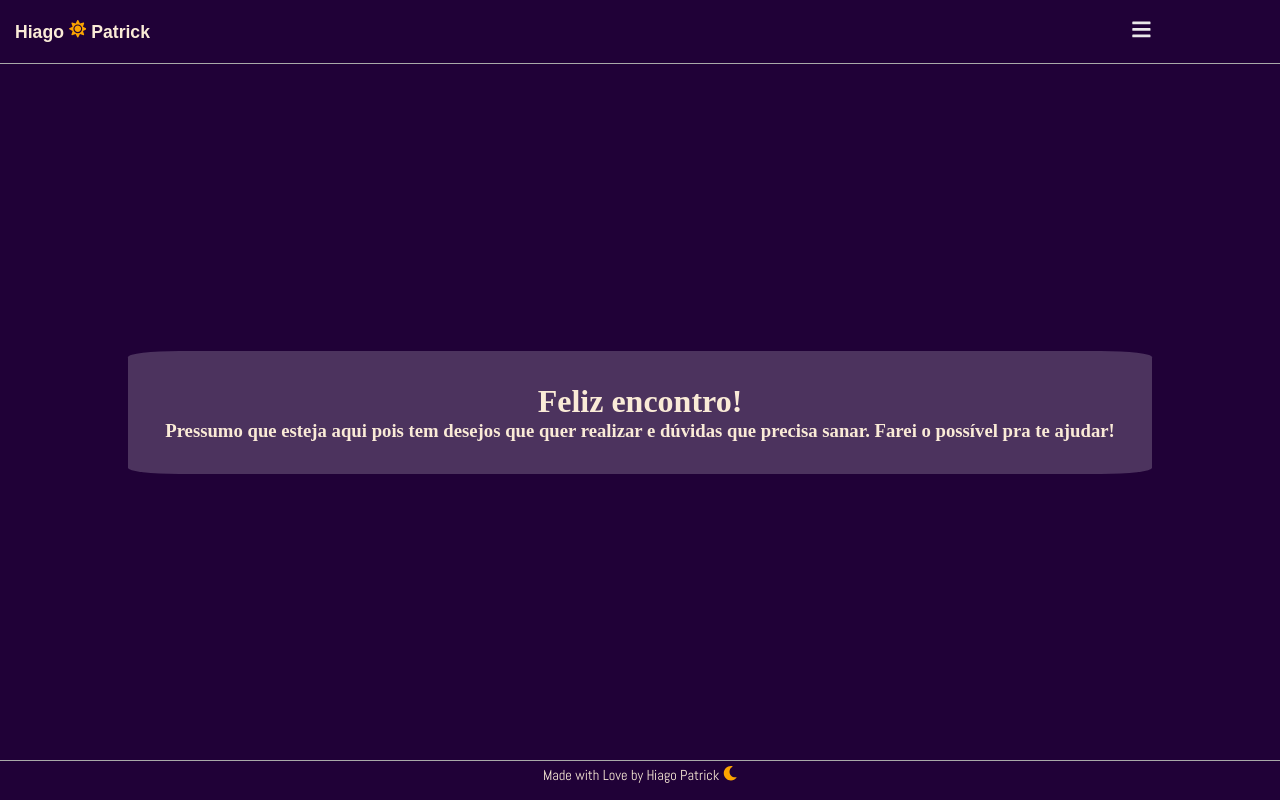
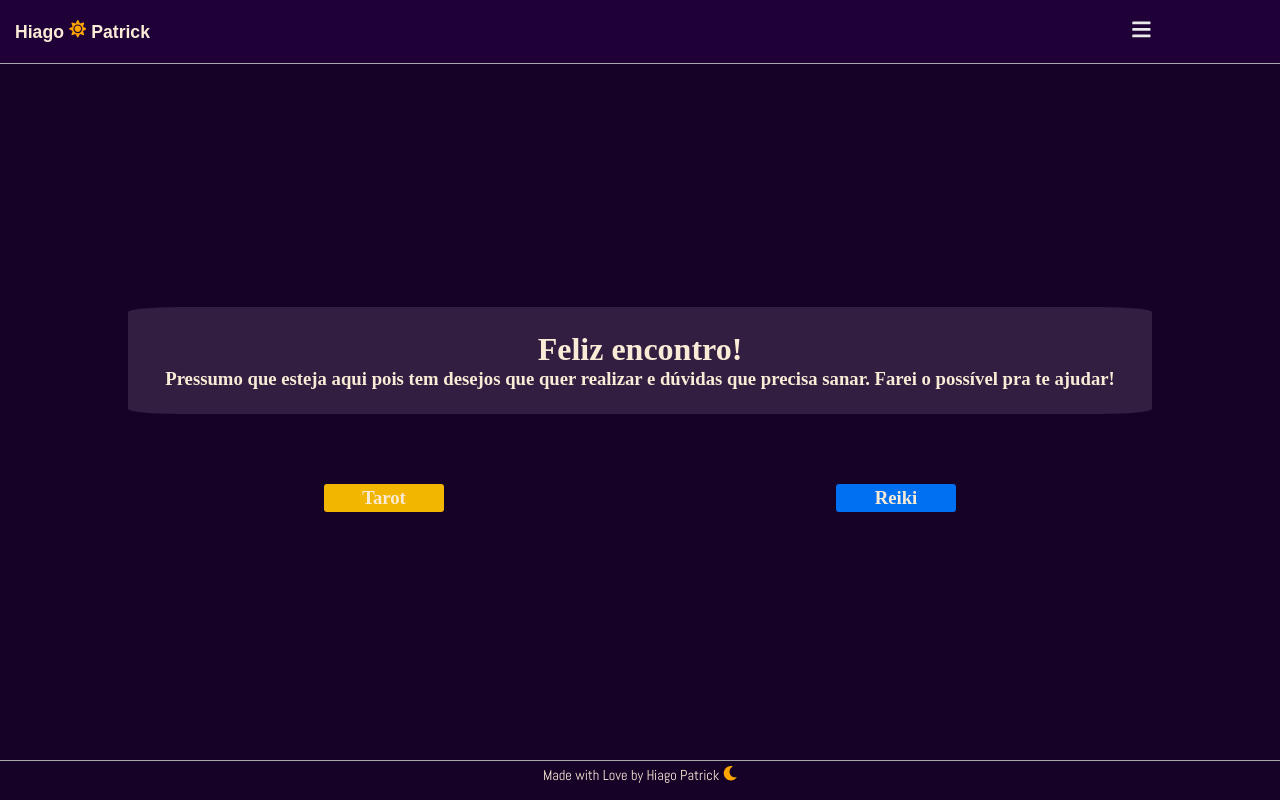
Before and after one commit to hiagoptk/portal, a Next.js app: page / in a window 1280 px wide. Built offline with nearby package versions, Linux system fonts and the light colour scheme; a web font is replaced by a local one.

Commit message:
alterando animações e cores, e adcionando botões na home

```diff
--- a/pages/index.js
+++ b/pages/index.js
@@ -15,12 +15,23 @@ export default function Home() {
       <NavBar />
 
       <div className={styles.container}>
-        <main className={styles.box}>
+        <div className={styles.box}>
 
           <h1> Feliz encontro!</h1>
           <h3>Pressumo que esteja aqui pois tem desejos que quer realizar e dúvidas que precisa sanar. Farei o possível pra te ajudar!</h3>
 
-        </main>
+        </div>
+
+        <div className={styles.btnBox}>
+          <div className={styles.btnYellow}>
+           <h3>Tarot</h3>
+          </div>
+
+          <div className={styles.btnBlue}>
+           <h3>Reiki</h3>
+          </div>
+
+        </div>
       </div>
       <FooterPage />
 
--- a/styles/Home.module.css
+++ b/styles/Home.module.css
@@ -12,8 +12,9 @@
 .box {
   width: 80%;
   height: auto;
-  padding: 2rem;
-  background-color: #ffffff32;
+  padding: 1.5rem;
+  margin-bottom: 5%;
+  background-color: #ffffff1d;
   border-radius: 5%;
   display: flex;
   flex-direction: column;
@@ -22,6 +23,53 @@
 
   text-align: justify;
 
+  animation: fade-in 3.5s;
+
+}
+
+@keyframes fade-in {
+  0% {
+    opacity: 0;
+    transform: translateX(20px);
+    background-color: transparent;
+  }
+
+  50% {
+    opacity: 100;
+
+  }
+
+}
+
+.btnBox {
+  width: 80%;
+  height: 5vh;
+  border-radius: 5%;
+  display: flex;
+  flex-direction: row;
+  justify-content: space-around;
+  align-items: center;
+
+  text-align: justify;
+
+}
+
+.btnYellow {
+  background-color: #f3b600;
+  width: 15vh;
+  padding: 3px;
+  border-radius: 3px;
+
+  text-align: center;
+}
+
+.btnBlue {
+  background-color: #0070f3;
+  width: 15vh;
+  padding: 3px;
+  border-radius: 3px;
+
+  text-align: center;
 }
 
 
--- a/styles/globals.css
+++ b/styles/globals.css
@@ -7,7 +7,7 @@ body {
   padding: 0;
   margin: 0 auto;
 
-  background-color: rgb(32, 1, 55);
+  background-color: rgb(22, 1, 39);
 }
 
 a {
```
